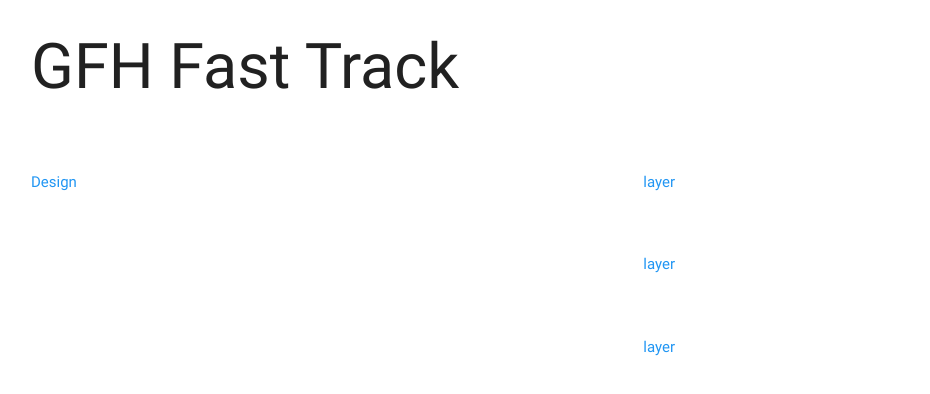
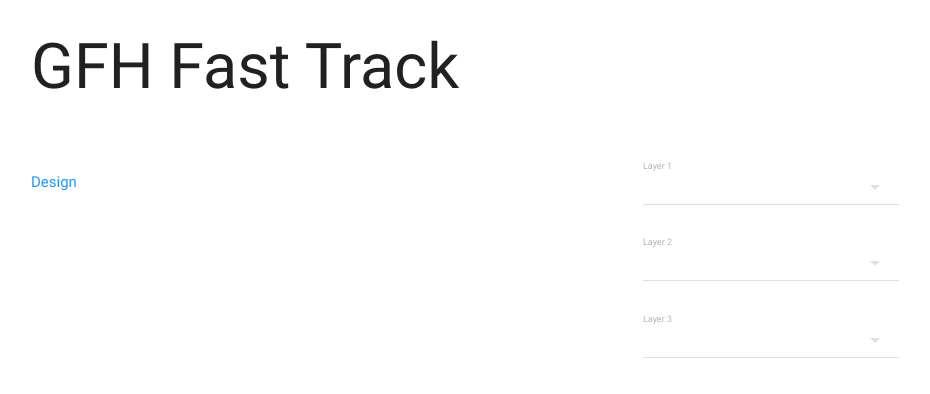
Before and after one commit to dan-lennox/gh-fast-track, a React (Create React App) app: page / in a window 1280 px wide. Shown: the top 394 px of the page, without its empty margins (161-1091 px from the left). Built offline with nearby package versions, Linux system fonts and the light colour scheme.

Commit message:
Implemented disconnected Layer component.

```diff
--- a/package.json
+++ b/package.json
@@ -3,6 +3,7 @@
   "version": "0.1.0",
   "private": true,
   "dependencies": {
+    "material-ui": "^0.20.0",
     "materialize-css": "^0.100.2",
     "react": "^16.3.2",
     "react-dom": "^16.3.2",
--- a/src/App.js
+++ b/src/App.js
@@ -1,17 +1,21 @@
 import React, { Component } from 'react';
 import './App.css';
+
+import MuiThemeProvider from 'material-ui/styles/MuiThemeProvider';
 
 import DesignBuilder from './components/DesignBuilder';
 
 class App extends Component {
   render() {
     return (
+      <MuiThemeProvider>
         <div className="container">
           <header>
             <h1>GFH Fast Track</h1>
           </header>
           <DesignBuilder />
         </div>
+      </MuiThemeProvider>
     );
   }
 }
--- a/src/components/DesignBuilder.js
+++ b/src/components/DesignBuilder.js
@@ -12,9 +12,9 @@ class DesignBuilder extends Component {
             <Design />
           </div>
           <div className="col s4">
-            <Layer />
-            <Layer />
-            <Layer />
+            <Layer index="1" />
+            <Layer index="2" />
+            <Layer index="3" />
           </div>
         </div>
       </section>
--- a/src/components/Layer.js
+++ b/src/components/Layer.js
@@ -1,12 +1,38 @@
 import React, { Component } from 'react';
+import SelectField from 'material-ui/SelectField';
+import MenuItem from 'material-ui/MenuItem';
 
 class Layer extends Component {
 
+  state = {
+    value: 1,
+  };
+
+  handleChange = (event, index, value) => {
+    console.log(value);
+    this.setState({value});
+  }
+
   render() {
     return (
-      <section className="section">
-        <p className="blue-text">layer</p>
-      </section>
+      <SelectField
+        floatingLabelText={ `Layer ${this.props.index}` }
+        value={this.state.value}
+        onChange={this.handleChange}
+      >
+        <MenuItem value={'#857f6e'} style={{ backgroundColor: '#857f6e', color: '#fff' }} primaryText="F126H" />
+        <MenuItem value={'#8a7661'} style={{ backgroundColor: '#8a7661', color: '#fff' }} primaryText="F683C" />
+        <MenuItem value={'#9f7e4a'} style={{ backgroundColor: '#9f7e4a', color: '#fff' }} primaryText="F120P" />
+        <MenuItem value={'#787c6b'} style={{ backgroundColor: '#787c6b', color: '#fff' }} primaryText="F677J" />
+        <MenuItem value={'#575a54'} style={{ backgroundColor: '#575a54', color: '#fff' }} primaryText="F539B" />
+        <MenuItem value={'#5c5d27'} style={{ backgroundColor: '#5c5d27', color: '#fff' }} primaryText="F434C" />
+        <MenuItem value={'#b14625'} style={{ backgroundColor: '#b14625', color: '#fff' }} primaryText="F174k" />
+        <MenuItem value={'#821416'} style={{ backgroundColor: '#821416', color: '#fff' }} primaryText="F221F" />
+        <MenuItem value={'#433826'} style={{ backgroundColor: '#433826', color: '#fff' }} primaryText="F661L" />
+        <MenuItem value={'#433826'} style={{ backgroundColor: '#433826', color: '#fff' }} primaryText="F407F" />
+        <MenuItem value={'#200f0c'} style={{ backgroundColor: '#200f0c', color: '#fff' }} primaryText="F644L" />
+        <MenuItem value={'#000000'} style={{ backgroundColor: '#000000', color: '#fff' }} primaryText="Black" />
+      </SelectField>
     );
   }
 }
```
Also changed, not shown: 1 other file (tests, documents, lock files or other folders). Lines whose indentation alone changed are shown as unchanged.
